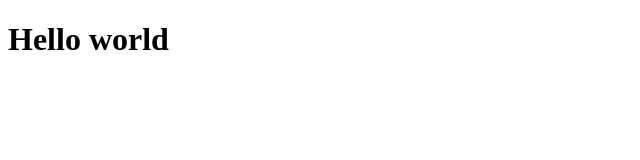
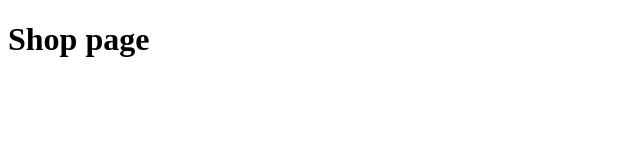
Before and after one commit to RGPin/top-shopping-cart, a React (Vite) app: page /shop in a window 1280 px wide. Shown: the top 160 px of the page, without its empty margins (0-640 px from the left). Built offline with nearby package versions, Linux system fonts and the light colour scheme.

Commit message:
Set up router

```diff
--- a/package.json
+++ b/package.json
@@ -11,7 +11,8 @@
   },
   "dependencies": {
     "react": "^19.2.4",
-    "react-dom": "^19.2.4"
+    "react-dom": "^19.2.4",
+    "react-router": "^7.13.1"
   },
   "devDependencies": {
     "@eslint/js": "^9.39.4",
--- a/src/main.jsx
+++ b/src/main.jsx
@@ -1,9 +1,12 @@
 import { StrictMode } from 'react'
 import { createRoot } from 'react-dom/client'
-import App from './Components/App.jsx'
+import { createBrowserRouter, RouterProvider } from 'react-router'
+import routes from './routes.jsx'
+
+const router = createBrowserRouter(routes);
 
 createRoot(document.getElementById('root')).render(
   <StrictMode>
-    <App />
+    <RouterProvider router={router} />
   </StrictMode>,
 )
--- /dev/null
+++ b/src/routes.jsx
@@ -0,0 +1,25 @@
+import App from "./Components/App";
+import ShopPage from "./Components/ShopPage";
+import HomePage from "./Components/HomePage";
+import CartPage from "./Components/CartPage";
+
+const routes = [
+    {
+        path: "/",
+        element: <App />,
+    },
+    {
+        path: "home",
+        element: <HomePage />
+    },
+    {
+        path: "shop",
+        element: <ShopPage />
+    },
+    {
+        path: "cart",
+        element: <CartPage />
+    }
+];
+
+export default routes;
```
Also changed, not shown: 1 other file (tests, documents, lock files or other folders).
